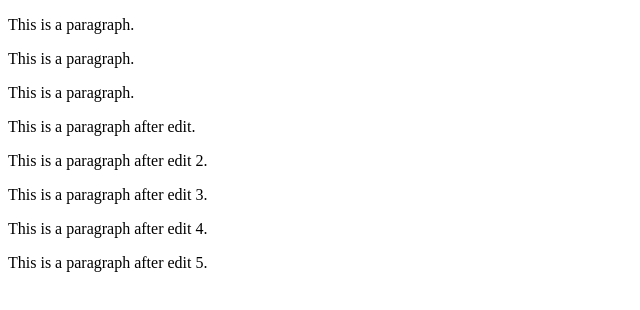
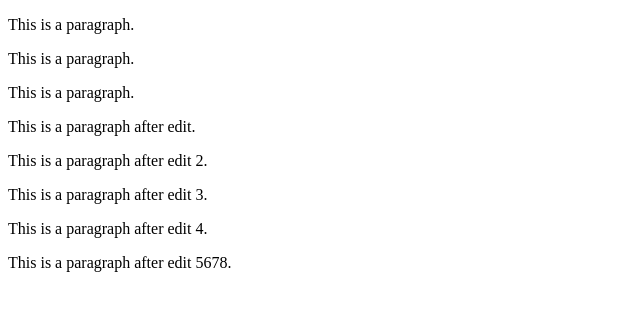
Before and after one commit to MichalMucek/DevOps-Workshop, a plain HTML site: page index.html in a window 1280 px wide. Shown: the full height of the page, 0-640 px from the left. Drawn offline with Linux system fonts and the light colour scheme.

Commit message:
Update index.html

```diff
--- a/index.html
+++ b/index.html
@@ -11,7 +11,7 @@
 <p>This is a paragraph after edit 3.</p>
 <p>This is a paragraph after edit 4.</p>
 
-<p>This is a paragraph after edit 5.</p>
+<p>This is a paragraph after edit 5678.</p>
 
 </body>
 </html>
```
